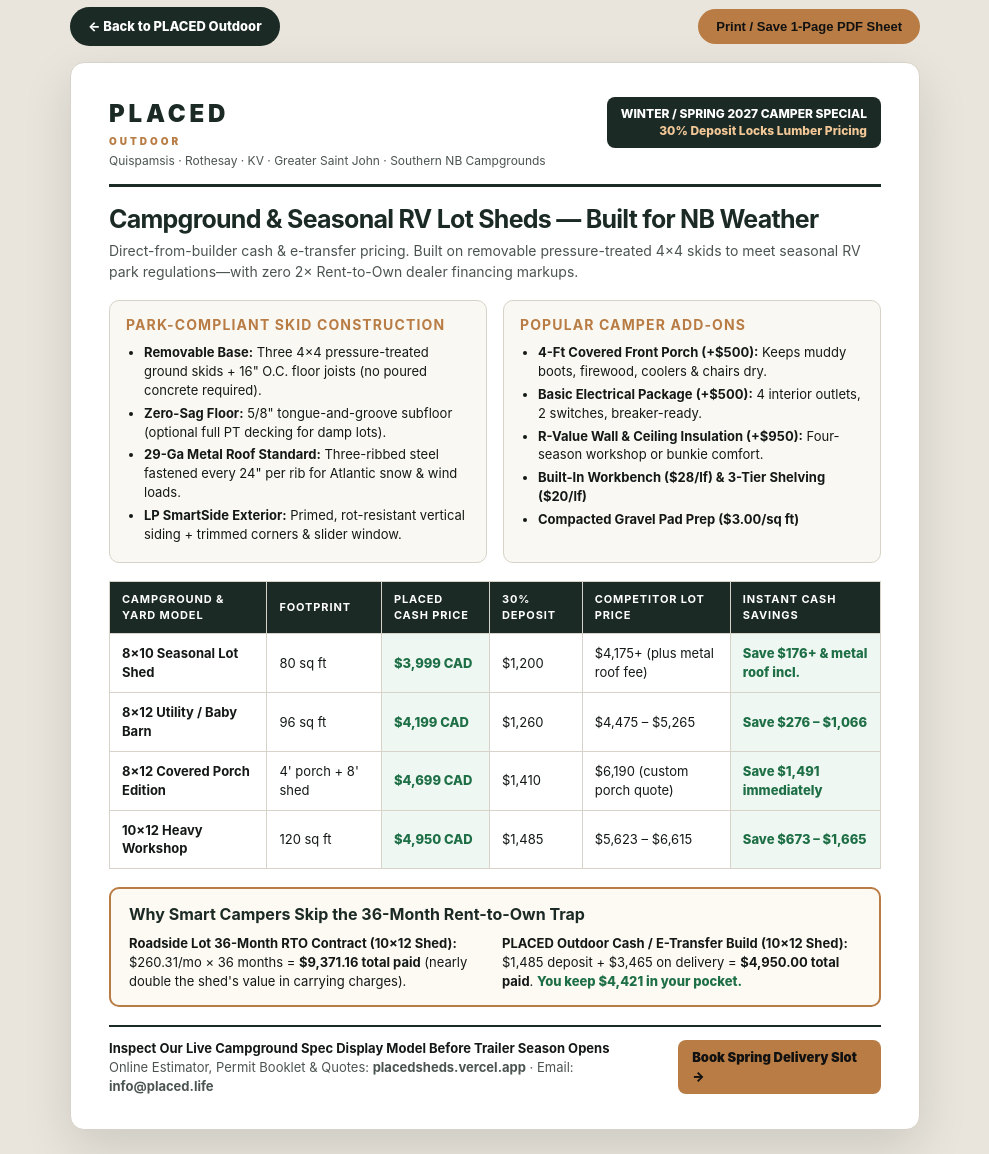
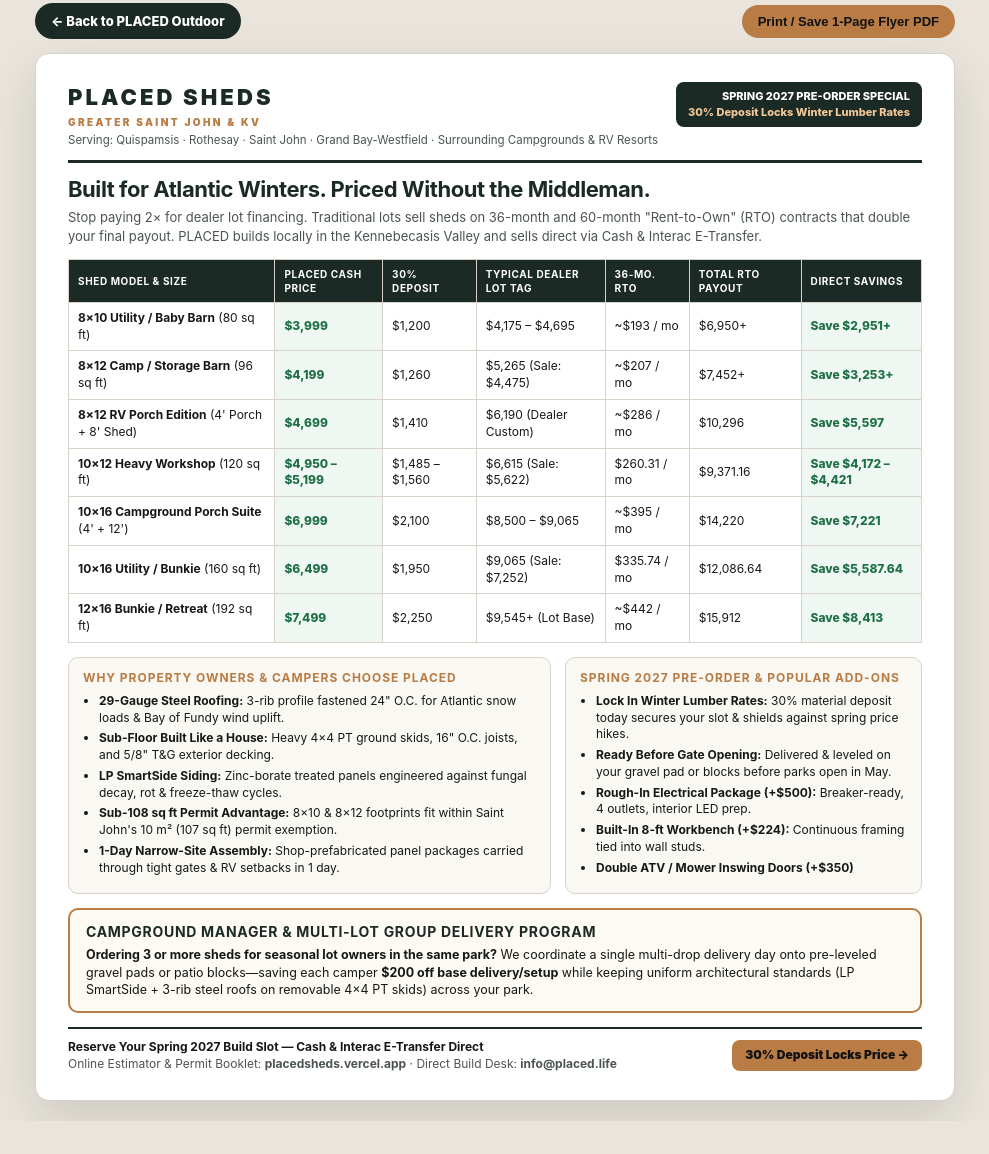
Before and after one commit to harper0579/placed.sheds, a plain HTML site: page campground-sheet.html in a window 1280 px wide. Shown: the part 17-1171 px from the top of the page, without its empty margins (145-1134 px from the left). After the commit the page ends 1138 px from the top, so only its background shows below. Drawn offline with Linux system fonts and the light colour scheme.

Commit message:
Update V7 storefront: 7-model Cash vs RTO sheet, campground manager group discount, and synced 12x16 pricing

```diff
--- a/campground-sheet.html
+++ b/campground-sheet.html
@@ -3,8 +3,8 @@
 <head>
   <meta charset="utf-8">
   <meta name="viewport" content="width=device-width,initial-scale=1">
-  <title>PLACED Outdoor — Campground &amp; Seasonal RV Lot Shed Spec &amp; Cash Comparison Sheet</title>
-  <meta name="description" content="1-page printable comparison of PLACED Outdoor cash-direct campground sheds vs. 36-month Rent-to-Own dealer contracts in Greater Saint John &amp; Southern NB.">
+  <title>PLACED Sheds — Greater Saint John &amp; KV Cash vs. 36-Month RTO Sheet</title>
+  <meta name="description" content="Complete 7-model PLACED Outdoor direct cash pricing vs. 36-month dealer Rent-to-Own comparison sheet for Greater Saint John, KV, and seasonal RV campgrounds.">
   <style>
     :root {
       --ink: #141917;
@@ -18,26 +18,26 @@
     * { box-sizing: border-box; }
     body {
       margin: 0;
-      padding: 24px;
+      padding: 20px;
       background: #e9e5dc;
       color: var(--ink);
       font-family: Inter, ui-sans-serif, system-ui, -apple-system, Segoe UI, sans-serif;
-      line-height: 1.45;
+      line-height: 1.4;
     }
     .toolbar {
-      max-width: 850px;
-      margin: 0 auto 16px;
+      max-width: 920px;
+      margin: 0 auto 14px;
       display: flex;
       justify-content: space-between;
       align-items: center;
-      gap: 12px;
+      gap: 10px;
       flex-wrap: wrap;
     }
     .toolbar a, .toolbar button {
       background: var(--forest);
       color: #fff;
       border: none;
-      padding: 10px 18px;
+      padding: 9px 16px;
       border-radius: 999px;
       font-weight: 800;
       font-size: 13px;
@@ -46,12 +46,12 @@
     }
     .toolbar button.accent { background: var(--cedar); color: #111; }
     .sheet {
-      max-width: 850px;
+      max-width: 920px;
       margin: 0 auto;
       background: #fff;
       border: 1px solid var(--border);
       border-radius: 14px;
-      padding: 34px 38px;
+      padding: 28px 32px;
       box-shadow: 0 18px 50px rgba(0,0,0,0.12);
     }
     .topBar {
@@ -59,182 +59,207 @@
       justify-content: space-between;
       align-items: flex-start;
       border-bottom: 3px solid var(--forest);
-      padding-bottom: 14px;
-      margin-bottom: 18px;
-      gap: 16px;
+      padding-bottom: 12px;
+      margin-bottom: 14px;
+      gap: 14px;
     }
-    .brand { font-size: 24px; font-weight: 950; letter-spacing: 0.16em; color: var(--forest); }
-    .brand small { display: block; font-size: 10px; letter-spacing: 0.3em; color: var(--cedar); margin-top: 2px; }
+    .brand { font-size: 22px; font-weight: 950; letter-spacing: 0.14em; color: var(--forest); }
+    .brand small { display: block; font-size: 10px; letter-spacing: 0.24em; color: var(--cedar); margin-top: 2px; }
     .badge {
       background: var(--forest);
       color: #fff;
-      padding: 8px 14px;
+      padding: 7px 12px;
       border-radius: 8px;
-      font-size: 12px;
+      font-size: 11px;
       font-weight: 800;
       text-align: right;
     }
-    h1 { font-size: 25px; line-height: 1.15; margin: 0 0 8px; letter-spacing: -0.03em; color: var(--forest); }
-    .sub { font-size: 14px; color: var(--muted); margin: 0 0 18px; }
-    .grid2 { display: grid; grid-template-columns: 1fr 1fr; gap: 16px; margin-bottom: 18px; }
+    h1 { font-size: 22px; line-height: 1.15; margin: 0 0 6px; letter-spacing: -0.02em; color: var(--forest); }
+    .sub { font-size: 13px; color: var(--muted); margin: 0 0 14px; }
+    table { width: 100%; border-collapse: collapse; margin-bottom: 14px; font-size: 12px; }
+    th, td { border: 1px solid var(--border); padding: 7px 9px; text-align: left; }
+    th { background: var(--forest); color: #fff; font-size: 10px; text-transform: uppercase; letter-spacing: 0.06em; }
+    .win { background: #eef7f2; font-weight: 800; color: var(--green); }
+    .grid2 { display: grid; grid-template-columns: 1.15fr 0.85fr; gap: 14px; margin-bottom: 14px; }
     .box {
       background: var(--cream);
       border: 1px solid var(--border);
       border-radius: 10px;
-      padding: 14px 16px;
+      padding: 12px 14px;
     }
-    .box h3 { margin: 0 0 8px; font-size: 14px; text-transform: uppercase; letter-spacing: 0.08em; color: var(--cedar); }
-    .box ul { margin: 0; padding-left: 18px; font-size: 13px; color: var(--ink); }
+    .box h3 { margin: 0 0 6px; font-size: 12px; text-transform: uppercase; letter-spacing: 0.08em; color: var(--cedar); }
+    .box ul { margin: 0; padding-left: 16px; font-size: 12px; color: var(--ink); }
     .box li { margin-bottom: 4px; }
-    table { width: 100%; border-collapse: collapse; margin-bottom: 18px; font-size: 13px; }
-    th, td { border: 1px solid var(--border); padding: 10px 12px; text-align: left; }
-    th { background: var(--forest); color: #fff; font-size: 11px; text-transform: uppercase; letter-spacing: 0.08em; }
-    .win { background: #eef7f2; font-weight: 800; color: var(--green); }
-    .rtoBox {
+    .managerBox {
       border: 2px solid var(--cedar);
       background: #fdf9f3;
       border-radius: 10px;
-      padding: 14px 18px;
-      margin-bottom: 18px;
+      padding: 12px 16px;
+      margin-bottom: 14px;
+      font-size: 12.5px;
     }
-    .rtoBox h2 { margin: 0 0 8px; font-size: 16px; color: var(--forest); }
-    .rtoGrid { display: grid; grid-template-columns: 1fr 1fr; gap: 14px; font-size: 13px; }
+    .managerBox h2 { margin: 0 0 5px; font-size: 14px; color: var(--forest); text-transform: uppercase; letter-spacing: 0.05em; }
     .footerRow {
       display: flex;
       justify-content: space-between;
       align-items: center;
       border-top: 2px solid var(--forest);
-      padding-top: 12px;
-      font-size: 13px;
+      padding-top: 10px;
+      font-size: 12px;
       gap: 12px;
     }
     .ctaPill {
       background: var(--cedar);
       color: #111;
       font-weight: 900;
-      padding: 8px 14px;
+      padding: 7px 13px;
       border-radius: 8px;
+      white-space: nowrap;
     }
     @media print {
       body { background: #fff; padding: 0; }
       .toolbar { display: none; }
-      .sheet { box-shadow: none; border: none; padding: 14px 18px; max-width: 100%; }
+      .sheet { box-shadow: none; border: none; padding: 10px 14px; max-width: 100%; }
     }
-    @media (max-width: 680px) {
-      .grid2, .rtoGrid, .topBar, .footerRow { grid-template-columns: 1fr; flex-direction: column; align-items: flex-start; }
+    @media (max-width: 720px) {
+      .grid2, .topBar, .footerRow { grid-template-columns: 1fr; flex-direction: column; align-items: flex-start; }
     }
   </style>
 </head>
 <body>
   <div class="toolbar">
     <a href="index.html">← Back to PLACED Outdoor</a>
-    <button class="accent" onclick="window.print()">Print / Save 1-Page PDF Sheet</button>
+    <button class="accent" onclick="window.print()">Print / Save 1-Page Flyer PDF</button>
   </div>
 
   <div class="sheet">
     <div class="topBar">
       <div>
-        <div class="brand">PLACED<small>OUTDOOR</small></div>
-        <div style="font-size:12px;color:var(--muted);margin-top:4px">Quispamsis · Rothesay · KV · Greater Saint John · Southern NB Campgrounds</div>
+        <div class="brand">PLACED SHEDS<small>GREATER SAINT JOHN &amp; KV</small></div>
+        <div style="font-size:11.5px;color:var(--muted);margin-top:3px">Serving: Quispamsis · Rothesay · Saint John · Grand Bay-Westfield · Surrounding Campgrounds &amp; RV Resorts</div>
       </div>
       <div class="badge">
-        WINTER / SPRING 2027 CAMPER SPECIAL<br>
-        <span style="color:#f3c898">30% Deposit Locks Lumber Pricing</span>
+        SPRING 2027 PRE-ORDER SPECIAL<br>
+        <span style="color:#f3c898">30% Deposit Locks Winter Lumber Rates</span>
       </div>
     </div>
 
-    <h1>Campground &amp; Seasonal RV Lot Sheds — Built for NB Weather</h1>
-    <p class="sub">Direct-from-builder cash &amp; e-transfer pricing. Built on removable pressure-treated 4×4 skids to meet seasonal RV park regulations—with zero 2× Rent-to-Own dealer financing markups.</p>
+    <h1>Built for Atlantic Winters. Priced Without the Middleman.</h1>
+    <p class="sub">Stop paying 2× for dealer lot financing. Traditional lots sell sheds on 36-month and 60-month "Rent-to-Own" (RTO) contracts that double your final payout. PLACED builds locally in the Kennebecasis Valley and sells direct via Cash &amp; Interac E-Transfer.</p>
+
+    <table>
+      <thead>
+        <tr>
+          <th>Shed Model &amp; Size</th>
+          <th>PLACED Cash Price</th>
+          <th>30% Deposit</th>
+          <th>Typical Dealer Lot Tag</th>
+          <th>36-Mo. RTO</th>
+          <th>Total RTO Payout</th>
+          <th>Direct Savings</th>
+        </tr>
+      </thead>
+      <tbody>
+        <tr>
+          <td><b>8×10 Utility / Baby Barn</b> (80 sq ft)</td>
+          <td class="win">$3,999</td>
+          <td>$1,200</td>
+          <td>$4,175 – $4,695</td>
+          <td>~$193 / mo</td>
+          <td>$6,950+</td>
+          <td class="win">Save $2,951+</td>
+        </tr>
+        <tr>
+          <td><b>8×12 Camp / Storage Barn</b> (96 sq ft)</td>
+          <td class="win">$4,199</td>
+          <td>$1,260</td>
+          <td>$5,265 (Sale: $4,475)</td>
+          <td>~$207 / mo</td>
+          <td>$7,452+</td>
+          <td class="win">Save $3,253+</td>
+        </tr>
+        <tr>
+          <td><b>8×12 RV Porch Edition</b> (4' Porch + 8' Shed)</td>
+          <td class="win">$4,699</td>
+          <td>$1,410</td>
+          <td>$6,190 (Dealer Custom)</td>
+          <td>~$286 / mo</td>
+          <td>$10,296</td>
+          <td class="win">Save $5,597</td>
+        </tr>
+        <tr>
+          <td><b>10×12 Heavy Workshop</b> (120 sq ft)</td>
+          <td class="win">$4,950 – $5,199</td>
+          <td>$1,485 – $1,560</td>
+          <td>$6,615 (Sale: $5,622)</td>
+          <td>$260.31 / mo</td>
+          <td>$9,371.16</td>
+          <td class="win">Save $4,172 – $4,421</td>
+        </tr>
+        <tr>
+          <td><b>10×16 Campground Porch Suite</b> (4' + 12')</td>
+          <td class="win">$6,999</td>
+          <td>$2,100</td>
+          <td>$8,500 – $9,065</td>
+          <td>~$395 / mo</td>
+          <td>$14,220</td>
+          <td class="win">Save $7,221</td>
+        </tr>
+        <tr>
+          <td><b>10×16 Utility / Bunkie</b> (160 sq ft)</td>
+          <td class="win">$6,499</td>
+          <td>$1,950</td>
+          <td>$9,065 (Sale: $7,252)</td>
+          <td>$335.74 / mo</td>
+          <td>$12,086.64</td>
+          <td class="win">Save $5,587.64</td>
+        </tr>
+        <tr>
+          <td><b>12×16 Bunkie / Retreat</b> (192 sq ft)</td>
+          <td class="win">$7,499</td>
+          <td>$2,250</td>
+          <td>$9,545+ (Lot Base)</td>
+          <td>~$442 / mo</td>
+          <td>$15,912</td>
+          <td class="win">Save $8,413</td>
+        </tr>
+      </tbody>
+    </table>
 
     <div class="grid2">
       <div class="box">
-        <h3>Park-Compliant Skid Construction</h3>
+        <h3>Why Property Owners &amp; Campers Choose PLACED</h3>
         <ul>
-          <li><b>Removable Base:</b> Three 4×4 pressure-treated ground skids + 16" O.C. floor joists (no poured concrete required).</li>
-          <li><b>Zero-Sag Floor:</b> 5/8" tongue-and-groove subfloor (optional full PT decking for damp lots).</li>
-          <li><b>29-Ga Metal Roof Standard:</b> Three-ribbed steel fastened every 24" per rib for Atlantic snow &amp; wind loads.</li>
-          <li><b>LP SmartSide Exterior:</b> Primed, rot-resistant vertical siding + trimmed corners &amp; slider window.</li>
+          <li><b>29-Gauge Steel Roofing:</b> 3-rib profile fastened 24" O.C. for Atlantic snow loads &amp; Bay of Fundy wind uplift.</li>
+          <li><b>Sub-Floor Built Like a House:</b> Heavy 4×4 PT ground skids, 16" O.C. joists, and 5/8" T&amp;G exterior decking.</li>
+          <li><b>LP SmartSide Siding:</b> Zinc-borate treated panels engineered against fungal decay, rot &amp; freeze-thaw cycles.</li>
+          <li><b>Sub-108 sq ft Permit Advantage:</b> 8×10 &amp; 8×12 footprints fit within Saint John's 10 m² (107 sq ft) permit exemption.</li>
+          <li><b>1-Day Narrow-Site Assembly:</b> Shop-prefabricated panel packages carried through tight gates &amp; RV setbacks in 1 day.</li>
         </ul>
       </div>
       <div class="box">
-        <h3>Popular Camper Add-Ons</h3>
+        <h3>Spring 2027 Pre-Order &amp; Popular Add-Ons</h3>
         <ul>
-          <li><b>4-Ft Covered Front Porch (+$500):</b> Keeps muddy boots, firewood, coolers &amp; chairs dry.</li>
-          <li><b>Basic Electrical Package (+$500):</b> 4 interior outlets, 2 switches, breaker-ready.</li>
-          <li><b>R-Value Wall &amp; Ceiling Insulation (+$950):</b> Four-season workshop or bunkie comfort.</li>
-          <li><b>Built-In Workbench ($28/lf) &amp; 3-Tier Shelving ($20/lf)</b></li>
-          <li><b>Compacted Gravel Pad Prep ($3.00/sq ft)</b></li>
+          <li><b>Lock In Winter Lumber Rates:</b> 30% material deposit today secures your slot &amp; shields against spring price hikes.</li>
+          <li><b>Ready Before Gate Opening:</b> Delivered &amp; leveled on your gravel pad or blocks before parks open in May.</li>
+          <li><b>Rough-In Electrical Package (+$500):</b> Breaker-ready, 4 outlets, interior LED prep.</li>
+          <li><b>Built-In 8-ft Workbench (+$224):</b> Continuous framing tied into wall studs.</li>
+          <li><b>Double ATV / Mower Inswing Doors (+$350)</b></li>
         </ul>
       </div>
     </div>
 
-    <table>
-      <thead>
-        <tr>
-          <th>Campground &amp; Yard Model</th>
-          <th>Footprint</th>
-          <th>PLACED Cash Price</th>
-          <th>30% Deposit</th>
-          <th>Competitor Lot Price</th>
-          <th>Instant Cash Savings</th>
-        </tr>
-      </thead>
-      <tbody>
-        <tr>
-          <td><b>8×10 Seasonal Lot Shed</b></td>
-          <td>80 sq ft</td>
-          <td class="win">$3,999 CAD</td>
-          <td>$1,200</td>
-          <td>$4,175+ (plus metal roof fee)</td>
-          <td class="win">Save $176+ &amp; metal roof incl.</td>
-        </tr>
-        <tr>
-          <td><b>8×12 Utility / Baby Barn</b></td>
-          <td>96 sq ft</td>
-          <td class="win">$4,199 CAD</td>
-          <td>$1,260</td>
-          <td>$4,475 – $5,265</td>
-          <td class="win">Save $276 – $1,066</td>
-        </tr>
-        <tr>
-          <td><b>8×12 Covered Porch Edition</b></td>
-          <td>4' porch + 8' shed</td>
-          <td class="win">$4,699 CAD</td>
-          <td>$1,410</td>
-          <td>$6,190 (custom porch quote)</td>
-          <td class="win">Save $1,491 immediately</td>
-        </tr>
-        <tr>
-          <td><b>10×12 Heavy Workshop</b></td>
-          <td>120 sq ft</td>
-          <td class="win">$4,950 CAD</td>
-          <td>$1,485</td>
-          <td>$5,623 – $6,615</td>
-          <td class="win">Save $673 – $1,665</td>
-        </tr>
-      </tbody>
-    </table>
-
-    <div class="rtoBox">
-      <h2>Why Smart Campers Skip the 36-Month Rent-to-Own Trap</h2>
-      <div class="rtoGrid">
-        <div>
-          <b>Roadside Lot 36-Month RTO Contract (10×12 Shed):</b><br>
-          $260.31/mo × 36 months = <b>$9,371.16 total paid</b> (nearly double the shed's value in carrying charges).
-        </div>
-        <div>
-          <b>PLACED Outdoor Cash / E-Transfer Build (10×12 Shed):</b><br>
-          $1,485 deposit + $3,465 on delivery = <b>$4,950.00 total paid</b>. <span style="color:var(--green);font-weight:800">You keep $4,421 in your pocket.</span>
-        </div>
-      </div>
+    <div class="managerBox">
+      <h2>Campground Manager &amp; Multi-Lot Group Delivery Program</h2>
+      <b>Ordering 3 or more sheds for seasonal lot owners in the same park?</b> We coordinate a single multi-drop delivery day onto pre-leveled gravel pads or patio blocks—saving each camper <b>$200 off base delivery/setup</b> while keeping uniform architectural standards (LP SmartSide + 3-rib steel roofs on removable 4×4 PT skids) across your park.
     </div>
 
     <div class="footerRow">
       <div>
-        <b>Inspect Our Live Campground Spec Display Model Before Trailer Season Opens</b><br>
-        <span style="color:var(--muted)">Online Estimator, Permit Booklet &amp; Quotes: <b>placedsheds.vercel.app</b> · Email: <b>info@placed.life</b></span>
+        <b>Reserve Your Spring 2027 Build Slot — Cash &amp; Interac E-Transfer Direct</b><br>
+        <span style="color:var(--muted)">Online Estimator &amp; Permit Booklet: <b>placedsheds.vercel.app</b> · Direct Build Desk: <b>info@placed.life</b></span>
       </div>
-      <div class="ctaPill">Book Spring Delivery Slot →</div>
+      <div class="ctaPill">30% Deposit Locks Price →</div>
     </div>
   </div>
 </body>
```
Also changed, not shown: contact.html (+1 -1 lines), index.html (+1 -1 lines), sheds.html (+2 -2 lines).
